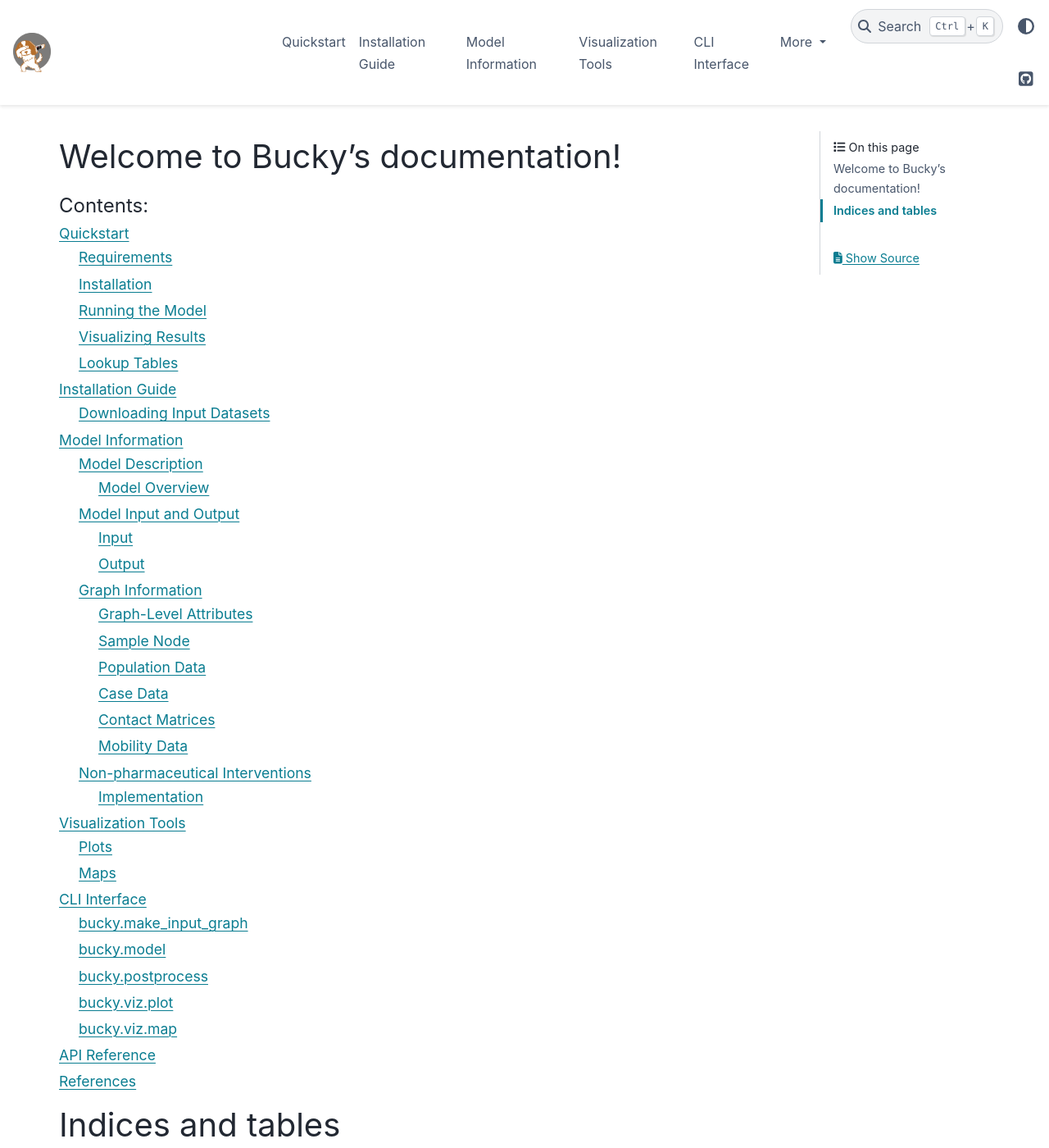
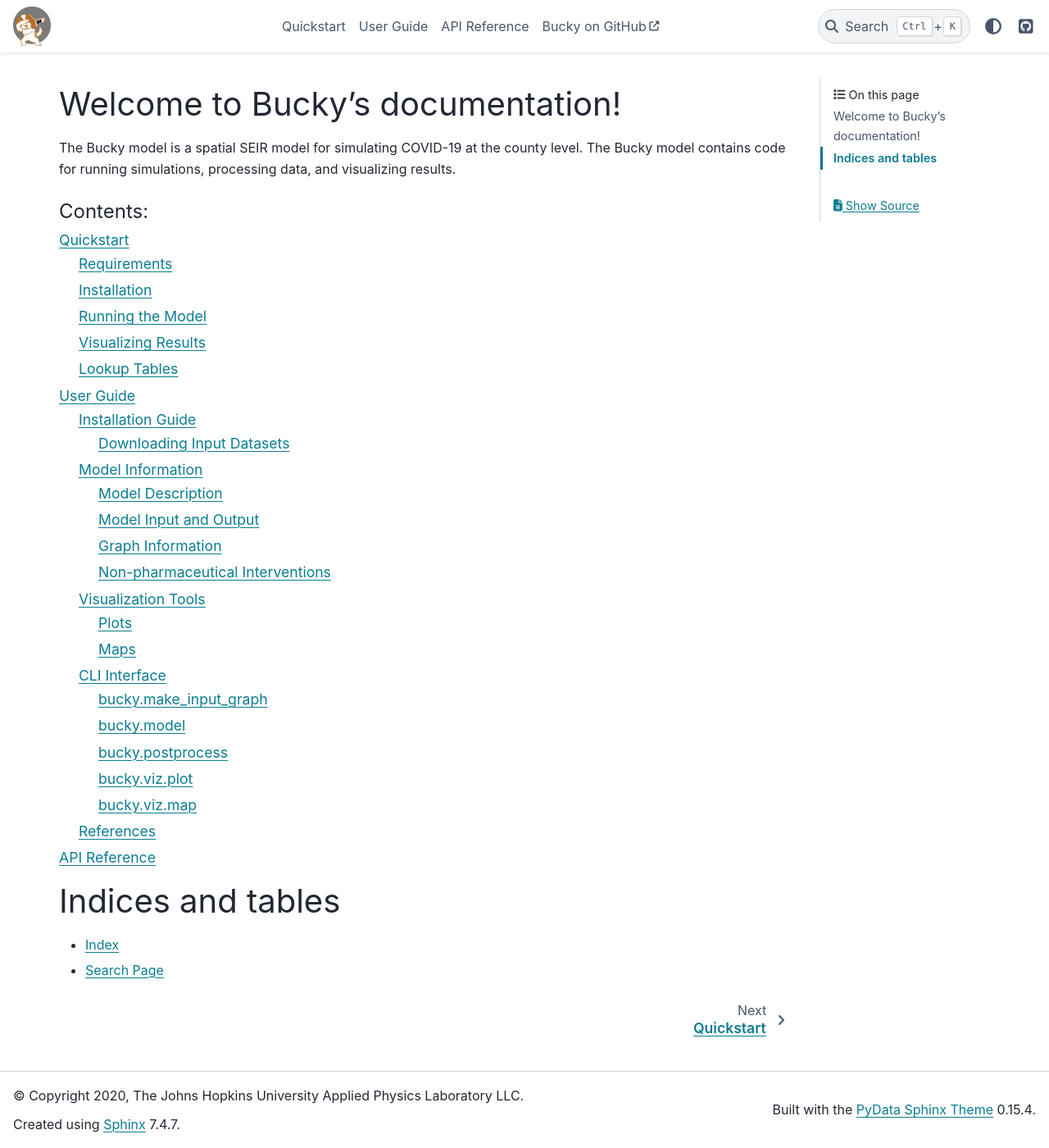
Before and after one commit to mattkinsey/bucky, a Sphinx documentation site: the page built from docs/source/index.rst, in a window 1280 px wide and 1400 px high. Shown: the whole window at 82% size. Built offline with Sphinx 7.4.7 and the PyData theme 0.15.4, drawn with Linux system fonts in a browser that asks for light colours; pages that are not in the unit, such as notebooks, are missing from menus; the version number could not be read and is left out.

Commit message:
reorganized documentation to add user guide subsection

```diff
--- a/docs/source/conf.py
+++ b/docs/source/conf.py
@@ -162,7 +162,11 @@
 # html_theme = 'alabaster'
 html_theme = "pydata_sphinx_theme"
 html_logo = "../../logo.png"
-html_theme_options = {"show_toc_level": 4, "github_url": "https://github.com/mattkinsey/bucky"}
+html_theme_options = {
+    "show_toc_level": 4,
+    "github_url": "https://github.com/mattkinsey/bucky",
+    "external_links": [{"name": "Bucky on GitHub", "url": "https://github.com/mattkinsey/bucky"}],
+}
 # Add any paths that contain custom static files (such as style sheets) here,
 # relative to this directory. They are copied after the builtin static files,
 # so a file named "default.css" will overwrite the builtin "default.css".
--- a/docs/source/index.rst
+++ b/docs/source/index.rst
@@ -6,17 +6,15 @@
 Welcome to Bucky's documentation!
 =================================
 
+The Bucky model is a spatial SEIR model for simulating COVID-19 at the county level. The Bucky model contains code for running simulations, processing data, and visualizing results.
+
 .. toctree::
    :maxdepth: 3
    :caption: Contents:
 
    getting_started
-   install
-   model_tree
-   vis_tools
-   cli
+   user_guide
    api
-   references
 
 Indices and tables
 ==================
```
Also changed, not shown: docs/source/user_guide.rst (added, +12 -0 lines).
